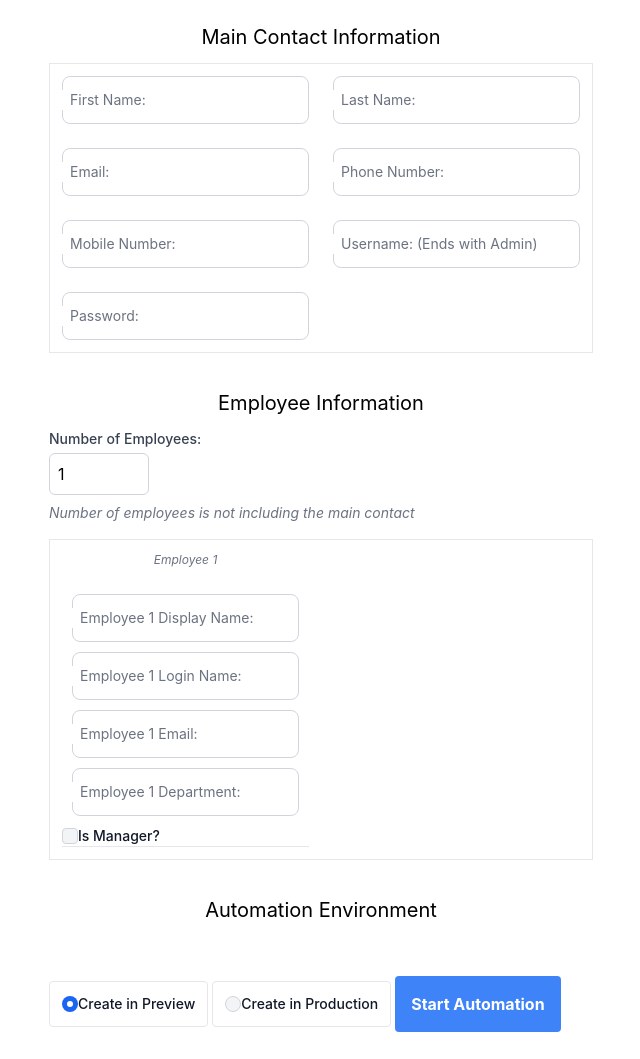
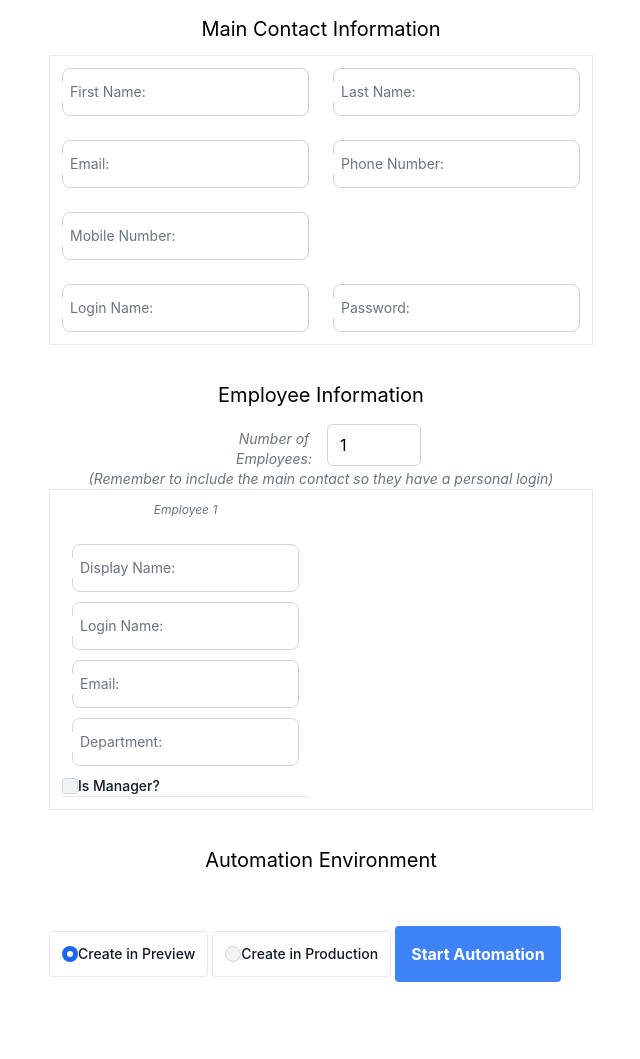
Before and after one commit to Leeroy-Steele/CypressHSEOnboarding, a website: page form.html in a window 1280 px wide. Shown: the part 653-1712 px from the top of the page, without its empty margins (319-959 px from the left). Drawn offline with nearby package versions, Linux system fonts and the light colour scheme.

Commit message:
Form Ui tweaks

```diff
--- a/form.html
+++ b/form.html
@@ -5,7 +5,6 @@
     <meta charset="UTF-8">
     <meta name="viewport" content="width=device-width, initial-scale=1.0">
     <title>Form with Dynamic Employees</title>
-    <!-- <link href="https://cdn.jsdelivr.net/npm/tailwindcss@2.2.19/dist/tailwind.min.css" rel="stylesheet"> -->
     <link href="https://cdn.jsdelivr.net/npm/flowbite@2.5.2/dist/flowbite.min.css" rel="stylesheet" />
 
 </head>
@@ -14,7 +13,8 @@
     <script src="https://cdn.jsdelivr.net/npm/flowbite@2.5.2/dist/flowbite.min.js"></script>
     <section class="max-w-full mx-auto p-4 bg-white m-6">
         <div class="py-6 px-4 mx-auto max-w-screen-xl text-center lg:py-16 z-10 relative">
-            <h1 class="mb-6 text-3xl font-bold tracking-tight leading-none text-gray-900 md:text-5xl lg:text-6xl dark:text-white">Create Company in HSE Automation</h1>
+            <h1 class="mb-4 text-3xl font-extrabold text-gray-900 dark:text-white md:text-5xl lg:text-6xl"><span class="text-transparent bg-clip-text bg-gradient-to-b to-emerald-600 from-sky-400">Create Company in HSE</span></h1>
+
         </div>
     </section>
 
@@ -103,24 +103,30 @@
 
 
             <div class="relative my-1">
+
+            </div>
+
+            <div class="relative my-1">
                 <input type="text" id="mainContactUsername" name="mainContactUsername" class="block px-2.5 pb-2.5 pt-4 w-full text-sm text-gray-900 bg-transparent rounded-lg border-1 border-gray-300 appearance-none dark:text-white dark:border-gray-600 dark:focus:border-blue-500 focus:outline-none focus:ring-0 focus:border-blue-600 peer" placeholder=" "  value="" required>
-                <label for="mainContactUsername" class="absolute text-sm text-gray-500 dark:text-gray-400 duration-300 transform -translate-y-4 scale-75 top-2 z-10 origin-[0] bg-white dark:bg-gray-900 px-2 peer-focus:px-2 peer-focus:text-blue-600 peer-focus:dark:text-blue-500 peer-placeholder-shown:scale-100 peer-placeholder-shown:-translate-y-1/2 peer-placeholder-shown:top-1/2 peer-focus:top-2 peer-focus:scale-75 peer-focus:-translate-y-4 rtl:peer-focus:translate-x-1/4 rtl:peer-focus:left-auto start-1">Username: (Ends with Admin)</label>
+                <label for="mainContactUsername" class="absolute text-sm text-gray-500 dark:text-gray-400 duration-300 transform -translate-y-4 scale-75 top-2 z-10 origin-[0] bg-white dark:bg-gray-900 px-2 peer-focus:px-2 peer-focus:text-blue-600 peer-focus:dark:text-blue-500 peer-placeholder-shown:scale-100 peer-placeholder-shown:-translate-y-1/2 peer-placeholder-shown:top-1/2 peer-focus:top-2 peer-focus:scale-75 peer-focus:-translate-y-4 rtl:peer-focus:translate-x-1/4 rtl:peer-focus:left-auto start-1">Login Name:</label>
             </div>
 
             <div class="relative my-1">
                 <input type="password" id="mainContactPassword" name="mainContactPassword" class="block px-2.5 pb-2.5 pt-4 w-full text-sm text-gray-900 bg-transparent rounded-lg border-1 border-gray-300 appearance-none dark:text-white dark:border-gray-600 dark:focus:border-blue-500 focus:outline-none focus:ring-0 focus:border-blue-600 peer" placeholder=" "  value="" required>
                 <label for="mainContactPassword" class="absolute text-sm text-gray-500 dark:text-gray-400 duration-300 transform -translate-y-4 scale-75 top-2 z-10 origin-[0] bg-white dark:bg-gray-900 px-2 peer-focus:px-2 peer-focus:text-blue-600 peer-focus:dark:text-blue-500 peer-placeholder-shown:scale-100 peer-placeholder-shown:-translate-y-1/2 peer-placeholder-shown:top-1/2 peer-focus:top-2 peer-focus:scale-75 peer-focus:-translate-y-4 rtl:peer-focus:translate-x-1/4 rtl:peer-focus:left-auto start-1">Password:</label>
             </div>
+
         </div>
 
         <!-- Number of Employees -->
         <h5 class="text-xl dark:text-white text-center p-3">Employee Information</h5>
-        <div class="mb-4 m-3" >
-            <label for="numberOfEmployees" class="block text-sm font-medium text-gray-700">Number of Employees:</label>
-            <input style="width:100px" type="number" id="numberOfEmployees" name="numberOfEmployees" min="1" value="1" max="9" class="mt-1 p-2 w-full border border-gray-300 rounded-md" value="John" required>
-            <p class="mt-2 text-sm text-gray-500 dark:text-gray-400"><i>Number of employees is not including the main contact</i> </p>
+        <div style="margin: auto; width: 200px;" class="mb-5 items-center mx-auto flex" >
+            <!-- <label for="numberOfEmployees" class="block text-sm font-medium text-gray-700 items-center m-auto">Number of Employees:</label> -->
+            <p class="mt-2 text-sm text-gray-500 dark:text-gray-400 text-center"><i>Number of Employees:</i> </p>
+            <input   type="number" id="numberOfEmployees" name="numberOfEmployees" min="1" value="1" max="9" class="my-5 max-w-sm  border border-gray-300 rounded-md items-center m-auto" value="" required>
 
         </div>
+        <p class="text-sm text-gray-500 dark:text-gray-400 text-center my-5"><i>(Remember to include the main contact so they have a personal login)</i> </p>
 
         <!-- Employee Fields -->
         <div id="employees-container" class="border p-3 grid gap-6 mb-6 md:grid-cols-2" ></div>
@@ -184,21 +190,21 @@
 
                         <div class="relative my-1" style="margin:10px">
                             <input placeholder=" " type="text" id="employee${i}Name" name="employee${i}Name" class="block px-2.5 pb-2.5 pt-4 w-full text-sm text-gray-900 bg-transparent rounded-lg border-1 border-gray-300 appearance-none dark:text-white dark:border-gray-600 dark:focus:border-blue-500 focus:outline-none focus:ring-0 focus:border-blue-600 peer" value="" required>
-                            <label for="employee${i}Name" class="absolute text-sm text-gray-500 dark:text-gray-400 duration-300 transform -translate-y-4 scale-75 top-2 z-10 origin-[0] bg-white dark:bg-gray-900 px-2 peer-focus:px-2 peer-focus:text-blue-600 peer-focus:dark:text-blue-500 peer-placeholder-shown:scale-100 peer-placeholder-shown:-translate-y-1/2 peer-placeholder-shown:top-1/2 peer-focus:top-2 peer-focus:scale-75 peer-focus:-translate-y-4 rtl:peer-focus:translate-x-1/4 rtl:peer-focus:left-auto start-1">Employee ${i} Display Name:</label>
+                            <label for="employee${i}Name" class="absolute text-sm text-gray-500 dark:text-gray-400 duration-300 transform -translate-y-4 scale-75 top-2 z-10 origin-[0] bg-white dark:bg-gray-900 px-2 peer-focus:px-2 peer-focus:text-blue-600 peer-focus:dark:text-blue-500 peer-placeholder-shown:scale-100 peer-placeholder-shown:-translate-y-1/2 peer-placeholder-shown:top-1/2 peer-focus:top-2 peer-focus:scale-75 peer-focus:-translate-y-4 rtl:peer-focus:translate-x-1/4 rtl:peer-focus:left-auto start-1">Display Name:</label>
                         </div>
 
                         <div class="relative my-1" style="margin:10px">
                             <input placeholder=" " type="text" id="employee${i}LoginName" name="employee${i}LoginName" class="block px-2.5 pb-2.5 pt-4 w-full text-sm text-gray-900 bg-transparent rounded-lg border-1 border-gray-300 appearance-none dark:text-white dark:border-gray-600 dark:focus:border-blue-500 focus:outline-none focus:ring-0 focus:border-blue-600 peer" value="" required>
-                            <label for="employee${i}LoginName" class="absolute text-sm text-gray-500 dark:text-gray-400 duration-300 transform -translate-y-4 scale-75 top-2 z-10 origin-[0] bg-white dark:bg-gray-900 px-2 peer-focus:px-2 peer-focus:text-blue-600 peer-focus:dark:text-blue-500 peer-placeholder-shown:scale-100 peer-placeholder-shown:-translate-y-1/2 peer-placeholder-shown:top-1/2 peer-focus:top-2 peer-focus:scale-75 peer-focus:-translate-y-4 rtl:peer-focus:translate-x-1/4 rtl:peer-focus:left-auto start-1">Employee ${i} Login Name:</label>
+                            <label for="employee${i}LoginName" class="absolute text-sm text-gray-500 dark:text-gray-400 duration-300 transform -translate-y-4 scale-75 top-2 z-10 origin-[0] bg-white dark:bg-gray-900 px-2 peer-focus:px-2 peer-focus:text-blue-600 peer-focus:dark:text-blue-500 peer-placeholder-shown:scale-100 peer-placeholder-shown:-translate-y-1/2 peer-placeholder-shown:top-1/2 peer-focus:top-2 peer-focus:scale-75 peer-focus:-translate-y-4 rtl:peer-focus:translate-x-1/4 rtl:peer-focus:left-auto start-1">Login Name:</label>
                         </div>
 
                         <div class="relative my-1" style="margin:10px">
                             <input placeholder=" " type="email" id="employee${i}Email" name="employee${i}Email" class="block px-2.5 pb-2.5 pt-4 w-full text-sm text-gray-900 bg-transparent rounded-lg border-1 border-gray-300 appearance-none dark:text-white dark:border-gray-600 dark:focus:border-blue-500 focus:outline-none focus:ring-0 focus:border-blue-600 peer" value="" required>
-                            <label for="employee${i}Email" class="absolute text-sm text-gray-500 dark:text-gray-400 duration-300 transform -translate-y-4 scale-75 top-2 z-10 origin-[0] bg-white dark:bg-gray-900 px-2 peer-focus:px-2 peer-focus:text-blue-600 peer-focus:dark:text-blue-500 peer-placeholder-shown:scale-100 peer-placeholder-shown:-translate-y-1/2 peer-placeholder-shown:top-1/2 peer-focus:top-2 peer-focus:scale-75 peer-focus:-translate-y-4 rtl:peer-focus:translate-x-1/4 rtl:peer-focus:left-auto start-1">Employee ${i} Email:</label>
+                            <label for="employee${i}Email" class="absolute text-sm text-gray-500 dark:text-gray-400 duration-300 transform -translate-y-4 scale-75 top-2 z-10 origin-[0] bg-white dark:bg-gray-900 px-2 peer-focus:px-2 peer-focus:text-blue-600 peer-focus:dark:text-blue-500 peer-placeholder-shown:scale-100 peer-placeholder-shown:-translate-y-1/2 peer-placeholder-shown:top-1/2 peer-focus:top-2 peer-focus:scale-75 peer-focus:-translate-y-4 rtl:peer-focus:translate-x-1/4 rtl:peer-focus:left-auto start-1">Email:</label>
                         </div>
                         <div class="relative my-1" style="margin:10px">
                             <input placeholder=" " type="text" id="employee${i}Department" name="employee${i}Department" class="block px-2.5 pb-2.5 pt-4 w-full text-sm text-gray-900 bg-transparent rounded-lg border-1 border-gray-300 appearance-none dark:text-white dark:border-gray-600 dark:focus:border-blue-500 focus:outline-none focus:ring-0 focus:border-blue-600 peer" value="" required>
-                            <label for="employee${i}Department" class="absolute text-sm text-gray-500 dark:text-gray-400 duration-300 transform -translate-y-4 scale-75 top-2 z-10 origin-[0] bg-white dark:bg-gray-900 px-2 peer-focus:px-2 peer-focus:text-blue-600 peer-focus:dark:text-blue-500 peer-placeholder-shown:scale-100 peer-placeholder-shown:-translate-y-1/2 peer-placeholder-shown:top-1/2 peer-focus:top-2 peer-focus:scale-75 peer-focus:-translate-y-4 rtl:peer-focus:translate-x-1/4 rtl:peer-focus:left-auto start-1">Employee ${i} Department:</label>
+                            <label for="employee${i}Department" class="absolute text-sm text-gray-500 dark:text-gray-400 duration-300 transform -translate-y-4 scale-75 top-2 z-10 origin-[0] bg-white dark:bg-gray-900 px-2 peer-focus:px-2 peer-focus:text-blue-600 peer-focus:dark:text-blue-500 peer-placeholder-shown:scale-100 peer-placeholder-shown:-translate-y-1/2 peer-placeholder-shown:top-1/2 peer-focus:top-2 peer-focus:scale-75 peer-focus:-translate-y-4 rtl:peer-focus:translate-x-1/4 rtl:peer-focus:left-auto start-1">Department:</label>
                         </div>
                         <div class="flex items-center m-4">
                             <input id="employee${i}IsManager" name="employee${i}IsManager" type="checkbox" value="" class="w-4 h-4 text-blue-600 bg-gray-100 border-gray-300 rounded focus:ring-blue-500 dark:focus:ring-blue-600 dark:ring-offset-gray-800 focus:ring-2 dark:bg-gray-700 dark:border-gray-600">
```
